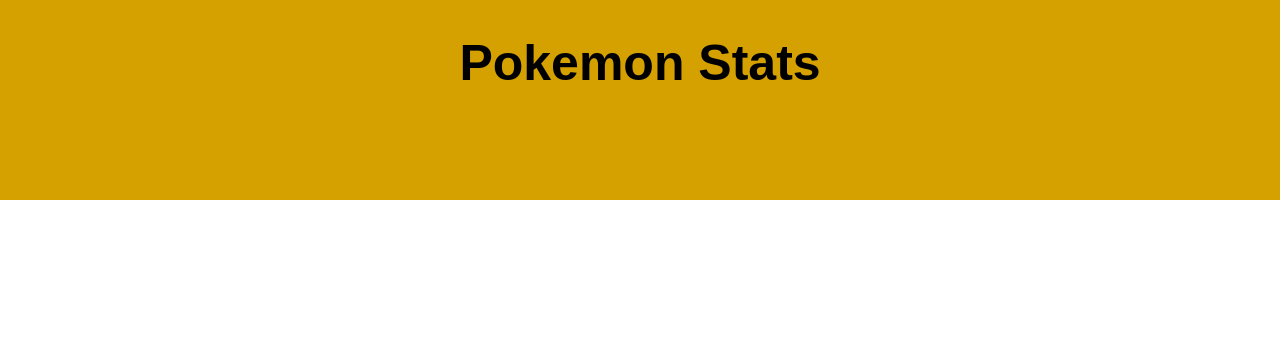
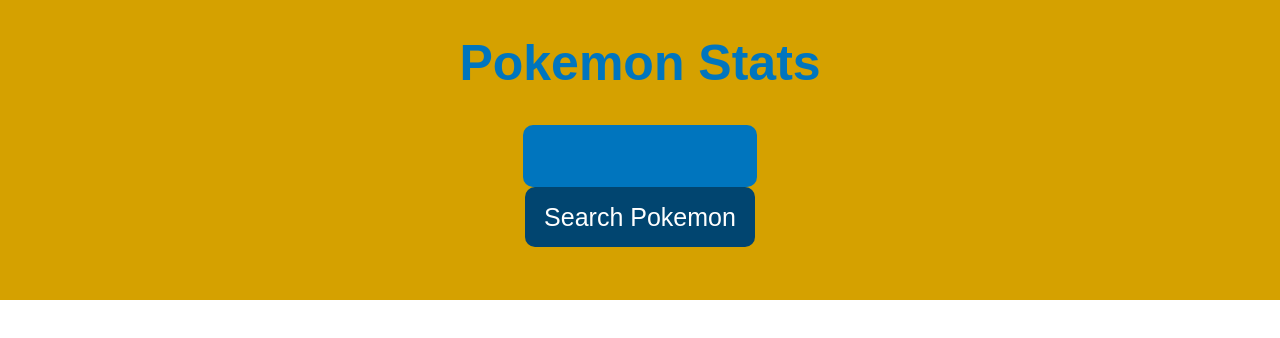
Before and after one commit to CristoforosChoras/pokedex-react-app, a React (Create React App) app: page / in a window 1280 px wide. Shown: the top 338 px of the page. Built offline with nearby package versions, Linux system fonts and the light colour scheme.

Commit message:
search and button

```diff
--- a/src/App.css
+++ b/src/App.css
@@ -14,10 +14,30 @@ body{
 }
 .TittleSection{
     width: 100%;
-    height: 200px;
+    height: 300px;
     background-color:#D5A100 ;
     display: flex;
-    justify-content: center;
+    flex-direction: column;
+    align-items: center;
+    color: #0075BE;
 
 }
+.TittleSection input{
+    width: 18%;
+    height: 20%;
+    border: none;
+    border-radius: 10px;
+    background-color: #0075BE;
+    font-size: 25px;
+    color: white;
+}
+.TittleSection button{
+    width: 18%;
+    height: 20%;
+    border: none;
+    border-radius: 10px;
+    background-color: #014570;
+    font-size: 25px;
+    color: white;
+}
 /* #D5A100 */
--- a/src/App.js
+++ b/src/App.js
@@ -6,6 +6,8 @@ function App() {
   <div className='App'>
     <div className='TittleSection'>
     <h1>Pokemon Stats</h1>
+    <input type="text"></input>
+    <button >Search Pokemon</button>
     </div>
   </div>)
 }
```
